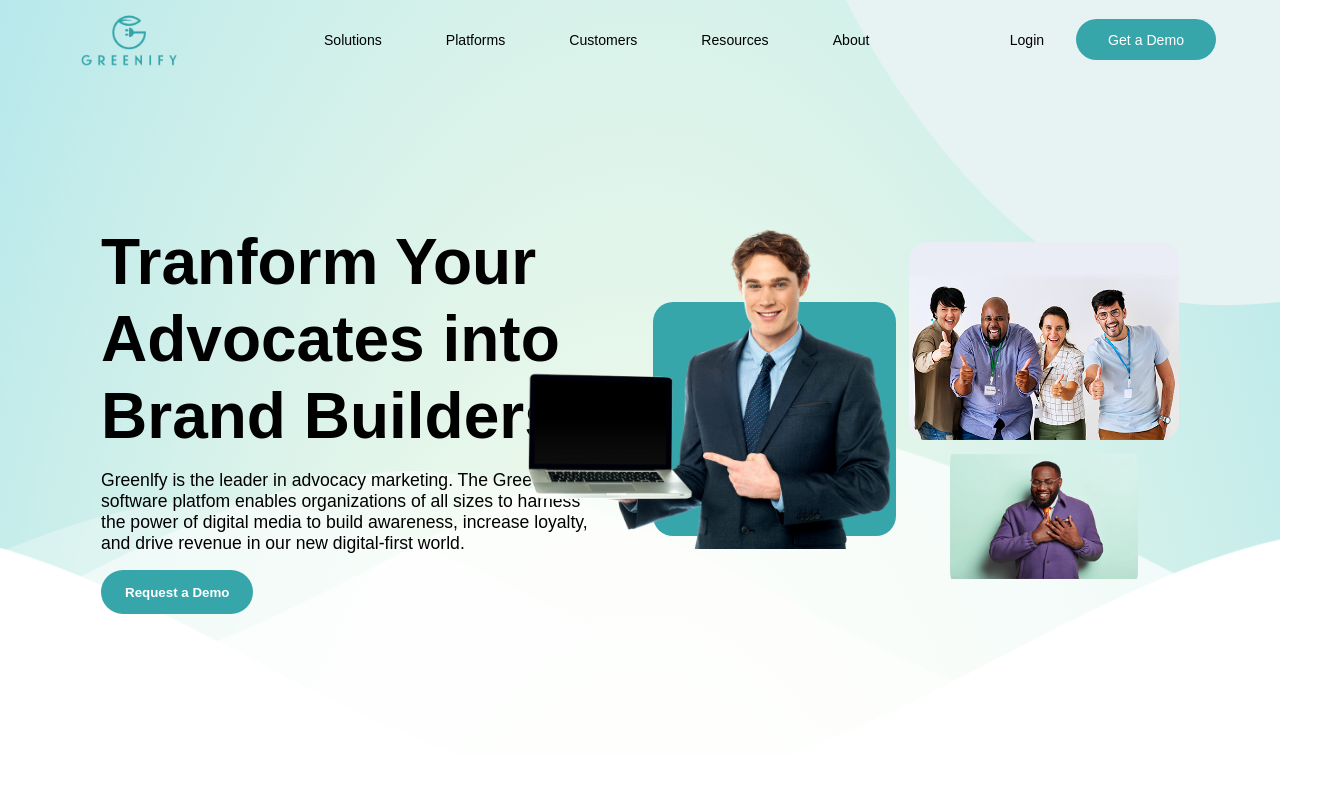
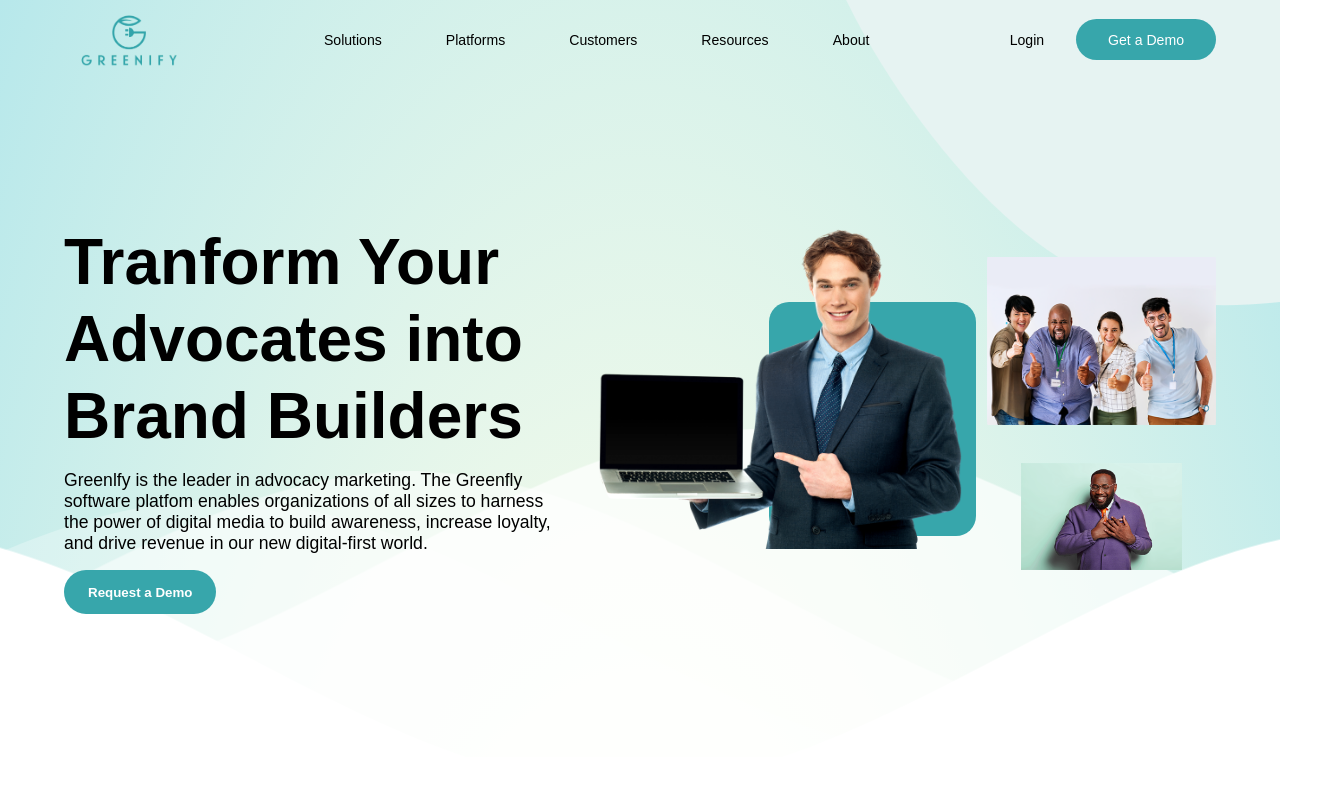
Before and after one commit to Mini-Sylar/Greenfly-Vue, a Vue app: page / in a window 1280 px wide. Shown: the top 800 px of the page, 1324 px wide, since content can reach past the window. Built offline with nearby package versions, Linux system fonts and the light colour scheme.

Commit message:
increased gap

```diff
--- a/src/assets/css/Landing.css
+++ b/src/assets/css/Landing.css
@@ -1,5 +1,6 @@
 .landing-page {
   display: flex;
+  gap: 10rem;
 }
 
 .left-side,
@@ -30,8 +31,6 @@ h1 {
   border-radius: 25px;
   font-weight: 700;
 }
-
-
 
 @media screen and (max-width: 768px) {
   h1 {
--- a/src/assets/css/Reset.css
+++ b/src/assets/css/Reset.css
@@ -20,7 +20,7 @@ a {
 }
 
 .is-a-container {
-  width: min(95%, 1400px);
+  width: min(90%, 1200px);
   margin: 0 auto;
   margin-block: 5rem;
 }
```
